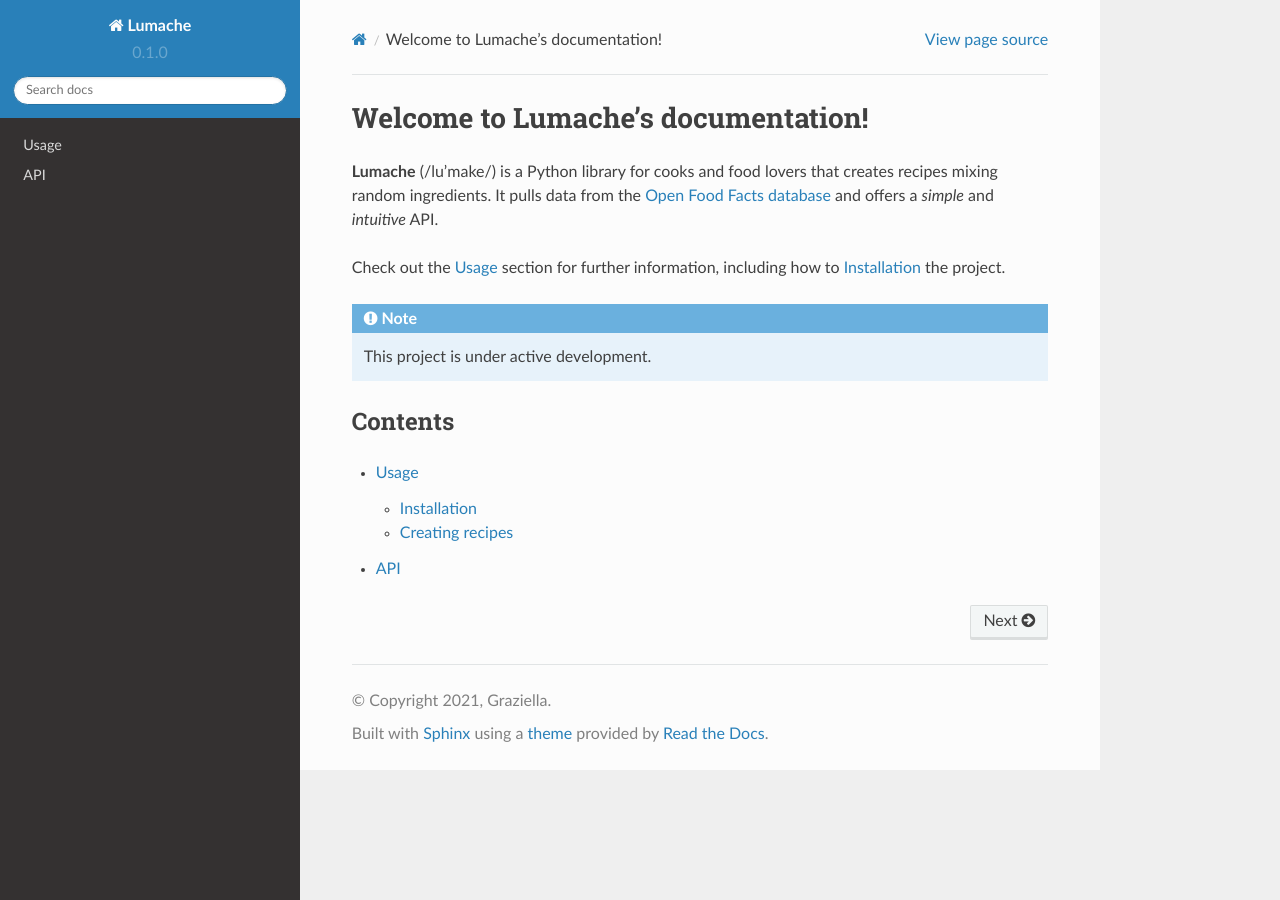
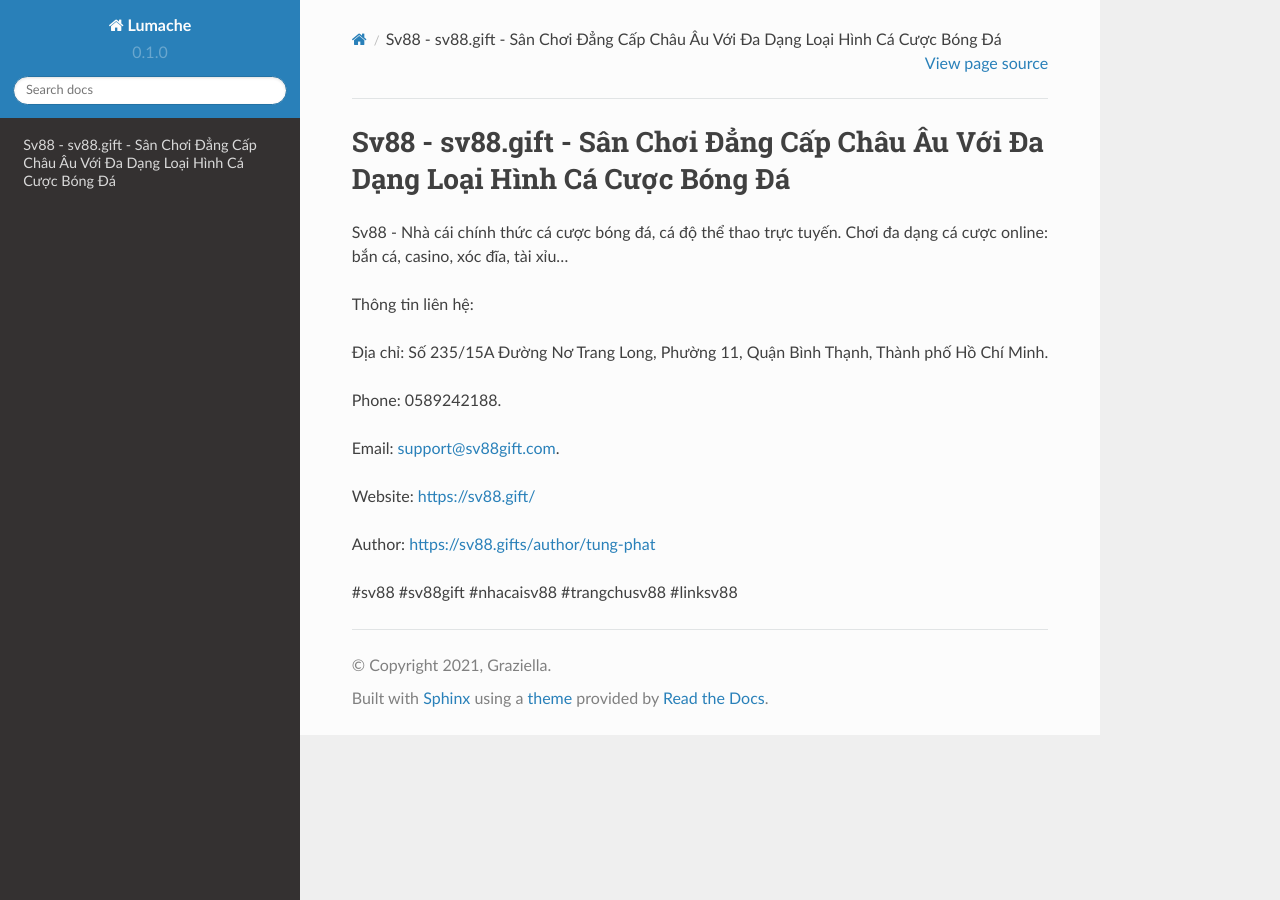
Before and after one commit to iaduphattai904809/sv88gift, a Sphinx documentation site: the page built from docs/source/index.rst, in a window 1280 px wide. Built offline with Sphinx 7.4.7 and the Read the Docs theme 2.0.0, drawn with Linux system fonts in a browser that asks for light colours.

Commit message:
Update index.rst

```diff
--- a/docs/source/index.rst
+++ b/docs/source/index.rst
@@ -1,22 +1,18 @@
-Welcome to Lumache's documentation!
+Sv88 - sv88.gift - Sân Chơi Đẳng Cấp Châu Âu Với Đa Dạng Loại Hình Cá Cược Bóng Đá
 ===================================
 
-**Lumache** (/lu'make/) is a Python library for cooks and food lovers
-that creates recipes mixing random ingredients.
-It pulls data from the `Open Food Facts database <https://world.openfoodfacts.org/>`_
-and offers a *simple* and *intuitive* API.
+Sv88 - Nhà cái chính thức cá cược bóng đá, cá độ thể thao trực tuyến. Chơi đa dạng cá cược online: bắn cá, casino, xóc đĩa, tài xỉu...
 
-Check out the :doc:`usage` section for further information, including
-how to :ref:`installation` the project.
+Thông tin liên hệ:
 
-.. note::
+Địa chỉ: Số 235/15A Đường Nơ Trang Long, Phường 11, Quận Bình Thạnh, Thành phố Hồ Chí Minh.
 
-   This project is under active development.
+Phone: 0589242188.
 
-Contents
---------
+Email: support@sv88gift.com.
 
-.. toctree::
+Website: https://sv88.gift/
 
-   usage
-   api
+Author: https://sv88.gifts/author/tung-phat
+
+#sv88 #sv88gift #nhacaisv88 #trangchusv88 #linksv88
```
